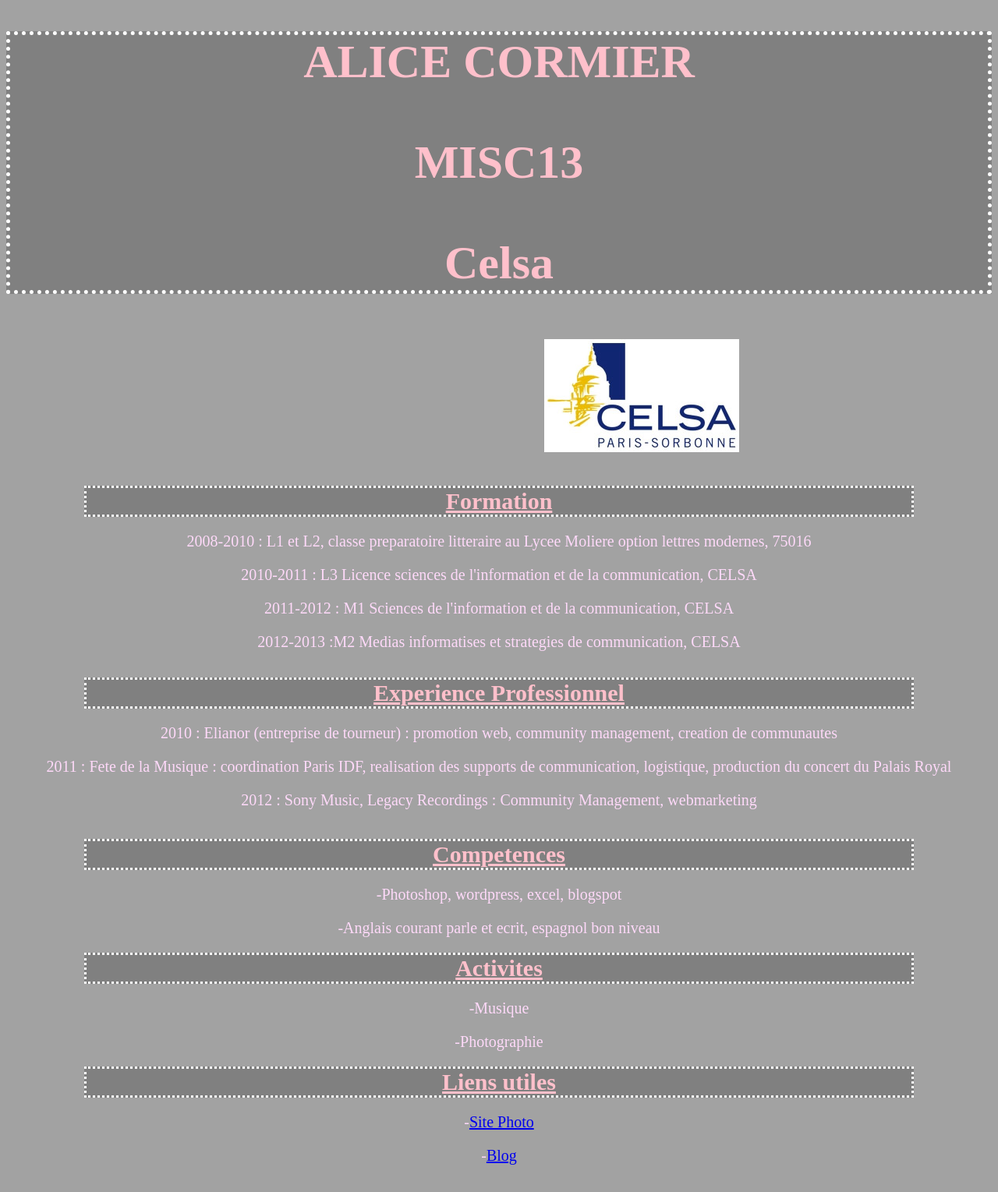
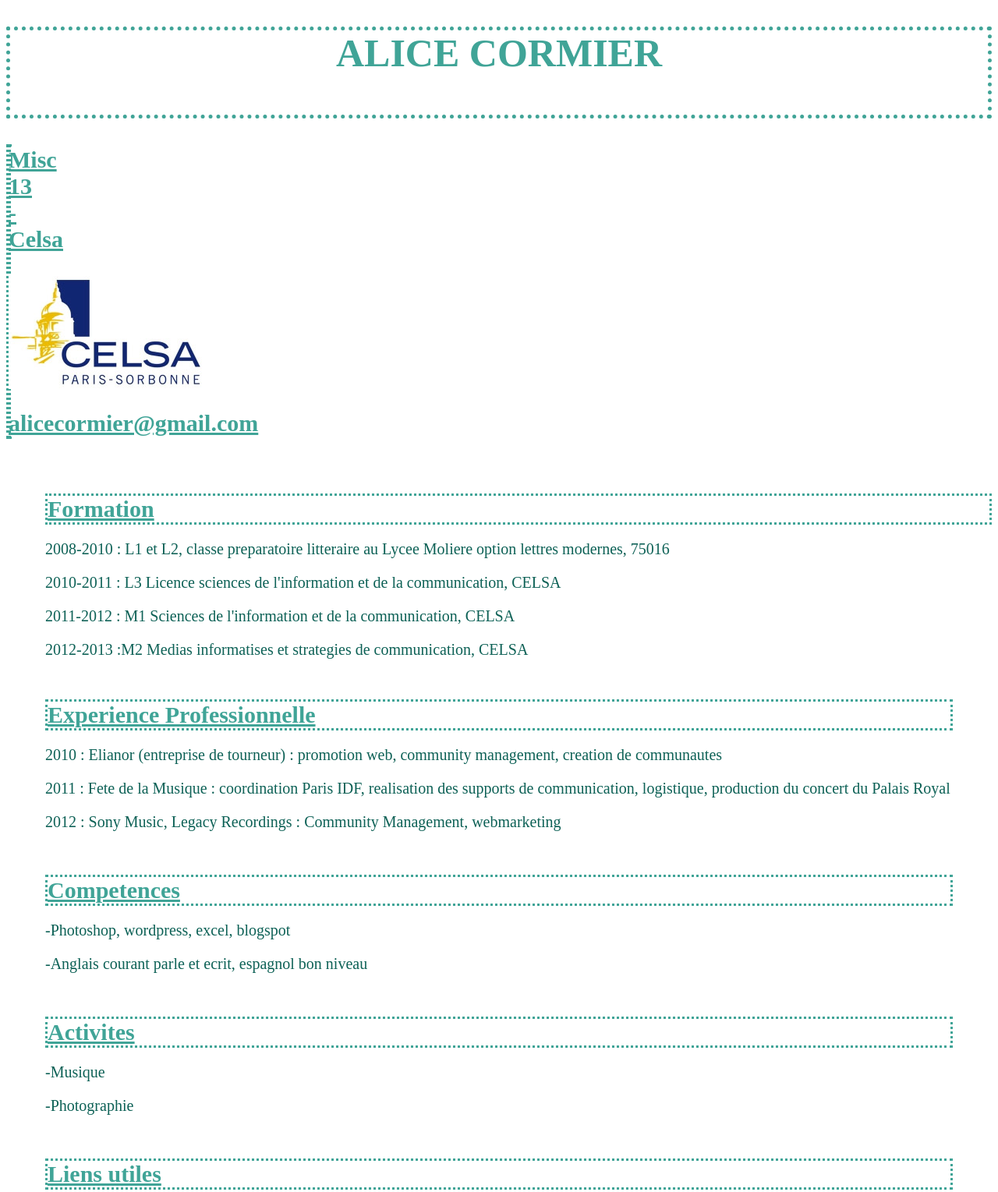
Before and after one commit to alicecormier/Curriculum, a plain HTML site: page index.html in a window 1280 px wide. Shown: the top 1529 px of the page at 78% size. Drawn offline with Linux system fonts and the light colour scheme.

Commit message:
modification images et css

```diff
--- a/Public/CSS/style.css
+++ b/Public/CSS/style.css
@@ -1,52 +1,63 @@
 
-body {background-color: #A2A2A2;}
+body {background-color: white;}
 
-h1 {
-	color:pink;
-	font-size: 60px;
+h1 { font-family: "Times new roman", serif;
+	color: #40A497;
+	font-size: 50px;
 	text-align: center;
-	border: 5px dotted white;
-	background-color: grey;}
+	border: 5px dotted #40A497;
+	background-color: white;}
 
 #image {display: block;margin:0 auto; height :70px; width: 70px;
-padding-bottom: 50px;
-margin-left: 690px;}
+padding-bottom: 0px;
+margin-left: 0px;}
 
-h2 {text-align: center;
-	background-color : grey;
+h2 {text-align: left;
+	background-color : white;
 	font-size: 30px;
-	color:pink;
+	color:#40A497;
 	text-decoration: underline;
-	border: 3px dotted white;
+	border: 3px dotted #40A497;
 margin-top:0px;
+	margin-right:1300px;
+	margin-left: 0px;
+	margin-bottom: 0px;}
+
+	h3{text-align: left;
+	background-color : white;
+	font-size: 30px;
+	color:#40A497;
+	text-decoration: underline;
+	border: 3px dotted #40A497;
+margin-top:0px;
+	margin-right:0px;
+	margin-left: 0px;
+	margin-bottom: 0px;}
+
+#formation {text-align: left;
+	font-size: 20px;
+	color: #0D6156;
+margin-top:0px;
+	margin-right:0px;
+	margin-left: 50px;
+	margin-bottom: 0px;}
+#exppro {font-size: 20px; text-align: left;
+	color:#0D6156;margin-top:0px;
 	margin-right:50px;
 	margin-left: 50px;
 	margin-bottom: 0px;}
-
-#formation {text-align: center;
-	font-size: 20px;
-	color: #FED9F9;
-margin-top:0px;
-	margin-right:50px;
-	margin-left: 50px;
-	margin-bottom: 0px;}
-#exppro {font-size: 20px; text-align: center;
-	color: #FED9F9;margin-top:0px;
-	margin-right:50px;
-	margin-left: 50px;
-	margin-bottom: 0px;}
-#comp {font-size: 20px; text-align: center;
-	color: #FED9F9;margin-top:0px;
+#comp {font-size: 20px; text-align: left;
+	color:#0D6156 ;margin-top:0px;
 	margin-right:50px;
 	margin-left: 50px;
 	margin-bottom: 0px;}
 #activites {font-size: 20px;
-	color: #FED9F9;margin-top:0px; text-align: center;
+	color:#0D6156;margin-top:0px; text-align: left;
 	margin-right:50px;
 	margin-left: 50px;
 	margin-bottom: 0px;}
 #links {font-size: 20px;
-	color: #FED9F9;margin-top:0px; text-align: center;
+	color:#0D6156 ;margin-top:0px; text-align: left;
 	margin-right:50px;
 	margin-left: 50px;
 	margin-bottom: 0px;}
--- a/index.html
+++ b/index.html
@@ -8,34 +8,45 @@
 <body>
 
 
-<h1>ALICE CORMIER <p></p>
-MISC13 <p></p>
-Celsa</h1></div>
+<h1>ALICE CORMIER <p></p></h1>
+
+<nav><h2>
+Misc 13 - Celsa<p></p>
+<div id="image"><img src="public/images/logo-celsa.jpg"></div><br><br><br>
+alicecormier@gmail.com</h1></div></nav>
 <p></p>
 <br>
-<div id="image"><img src="public/images/logo-celsa.jpg"></div><p></p><br><p></p><p></p><p></p><br>
+<br>
+<br>
 
-<div id="formation"><h2>Formation</h2><p></p>
+<div class="bloc left"
+<div id="formation"><h3>Formation</h3><p></p>
 2008-2010 : L1 et L2, classe preparatoire litteraire au Lycee Moliere option lettres modernes, 75016<p></p>
 2010-2011 : L3 Licence sciences de l'information et de la communication, CELSA<p></p>
 2011-2012 : M1 Sciences de l'information et de la communication, CELSA<p></p>
 2012-2013 :M2 Medias informatises et strategies de communication, CELSA </div><p></p>
 <br>
-<div id="exppro"><h2>Experience Professionnel </h2><p></p>
+<br>
+<div id="exppro"><h3>Experience Professionnelle </h3><p></p>
 2010 : Elianor (entreprise de tourneur) : promotion web, community management, creation de communautes<p>
 2011 : Fete de la Musique : coordination Paris IDF, realisation des supports de communication, logistique, production du concert du Palais Royal <p>
 2012 : Sony Music, Legacy Recordings : Community Management, webmarketing<p></div>
   <br>
-<div id="comp"><h2>Competences</h2><p></p>
+  <br>
+<div id="comp"><h3>Competences</h3><p></p>
 -Photoshop, wordpress, excel, blogspot <p></p>
 -Anglais courant parle et ecrit, espagnol bon niveau <p></p></div>
+<br><br>
 
-  <div id="activites"><h2>Activites</h2><p></p>
+  <div id="activites"><h3>Activites</h3><p></p>
   -Musique<p></p>
   -Photographie<p></p></div>
+  <br>
+  <br>
 
-<div id="links"><h2>Liens utiles</h2><p></p>
+<div id="links"><h3>Liens utiles</h3><p></p>
 	-<a href="http://lilylearntofly.blogspot.com">Site Photo</a><p></p>
 	-<a href="http://keeponmovingyourfeet.wordpress.com">Blog</a><p></p>
+	</table>
 </body>
 </html>
```
